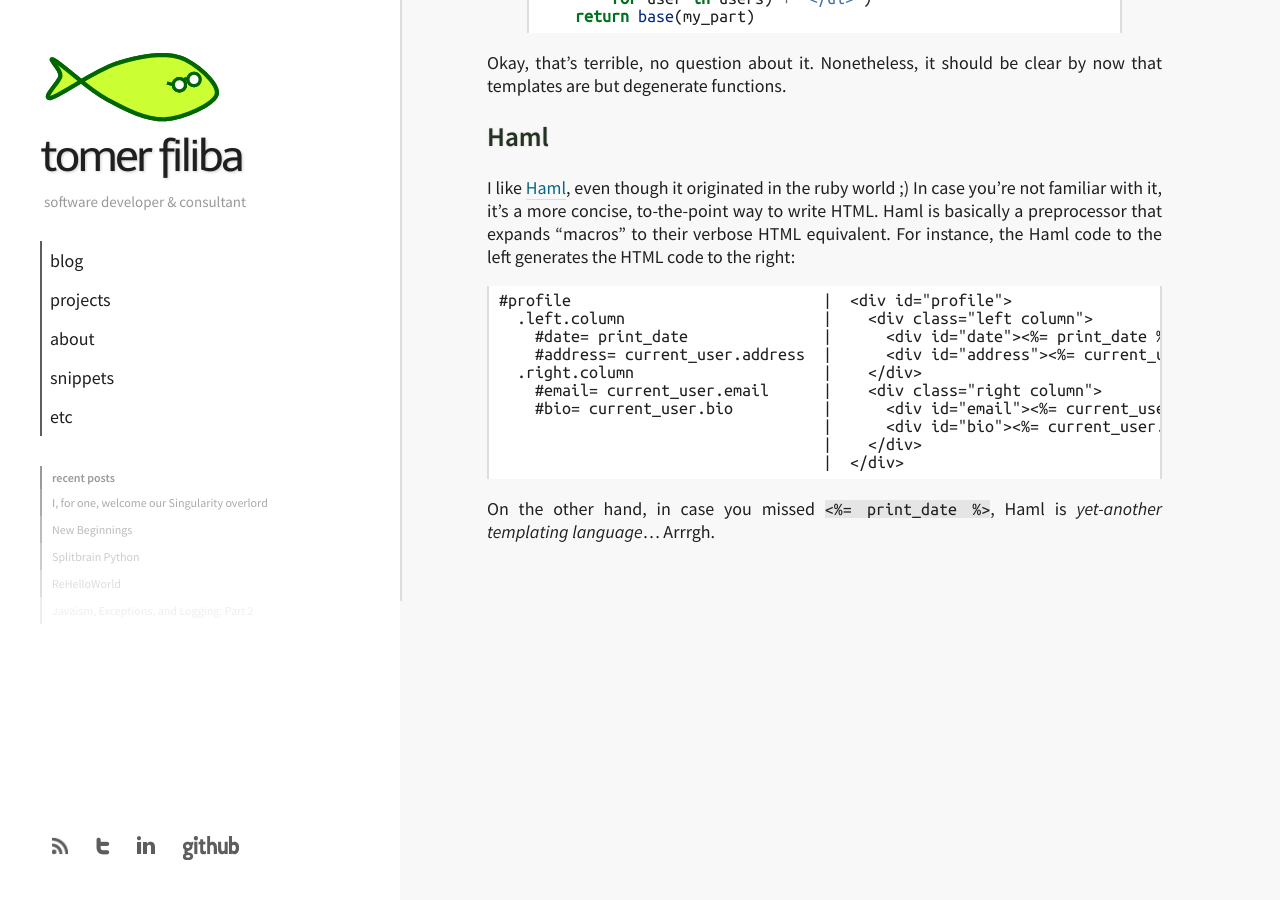
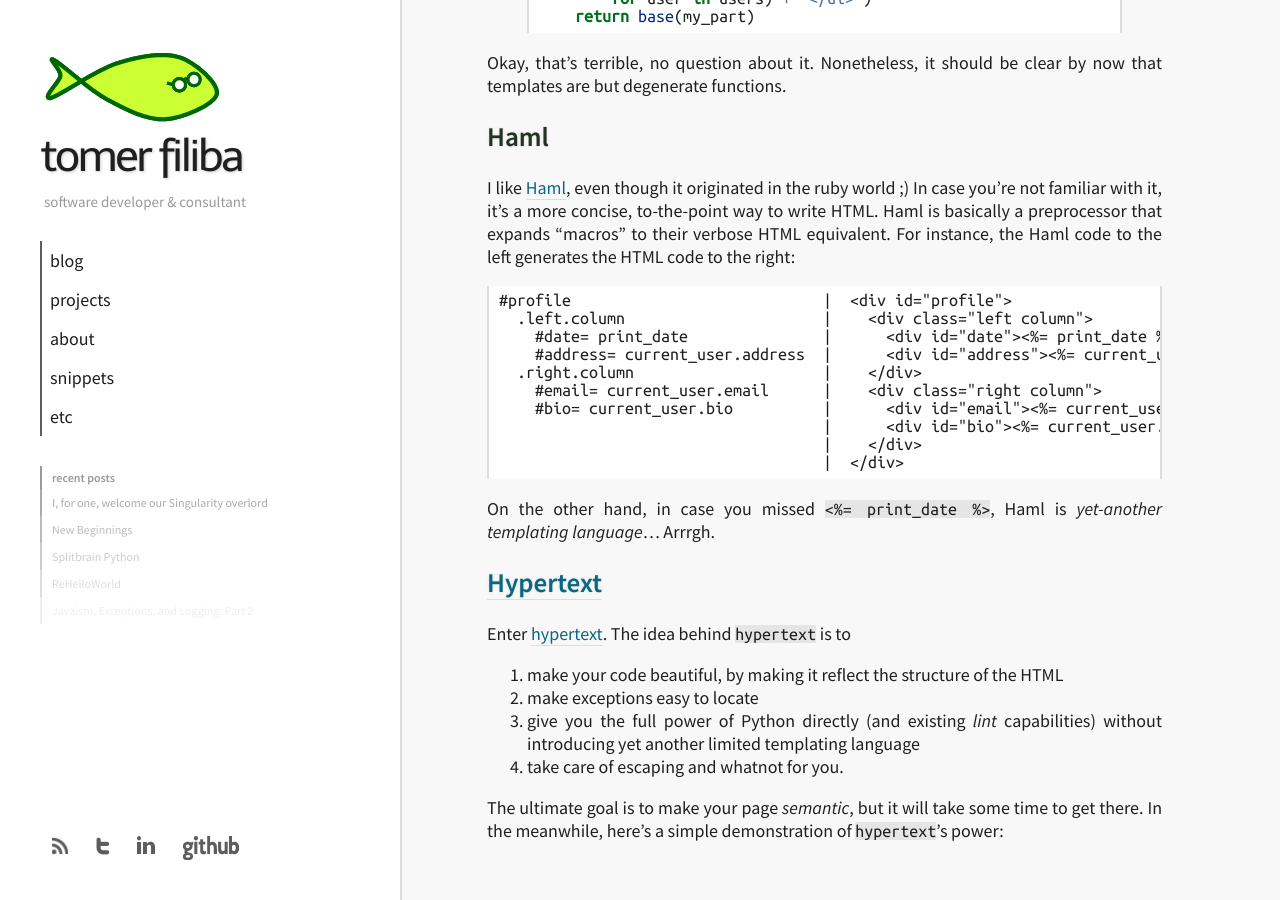
Before and after one commit to tomerfiliba/tomerfiliba.github.io, a Jekyll site: the page built from blog/_posts/2012-10-03-Hypertext.md, in a window 1280 px wide and 900 px high, scrolled down 1226 px. Built offline with Jekyll 4.4.1, drawn with Linux system fonts in a browser that asks for light colours; Markdown is read by kramdown in place of the engine named in the settings.

Commit message:
problems

```diff
--- a/blog/_posts/2012-10-03-Hypertext.md
+++ b/blog/_posts/2012-10-03-Hypertext.md
@@ -82,3 +82,17 @@ to the left generates the HTML code to the right:
 
 On the other hand, in case you missed ``<%= print_date %>``, Haml is *yet-another templating
 language*... Arrrgh.
+
+## <a name="the-code">Hypertext</a> ##
+
+Enter [hypertext](https://github.com/tomerfiliba/minima/blob/master/hypertext.py).
+The idea behind ``hypertext`` is to
+
+1. make your code beautiful, by making it reflect the structure of the HTML
+2. make exceptions easy to locate
+2. give you the full power of Python directly (and existing *lint* capabilities) without introducing
+   yet another limited templating language
+3. take care of escaping and whatnot for you.
+
+The ultimate goal is to make your page *semantic*, but it will take some time to get there.
+In the meanwhile, here's a simple demonstration of ``hypertext``'s power:
```
